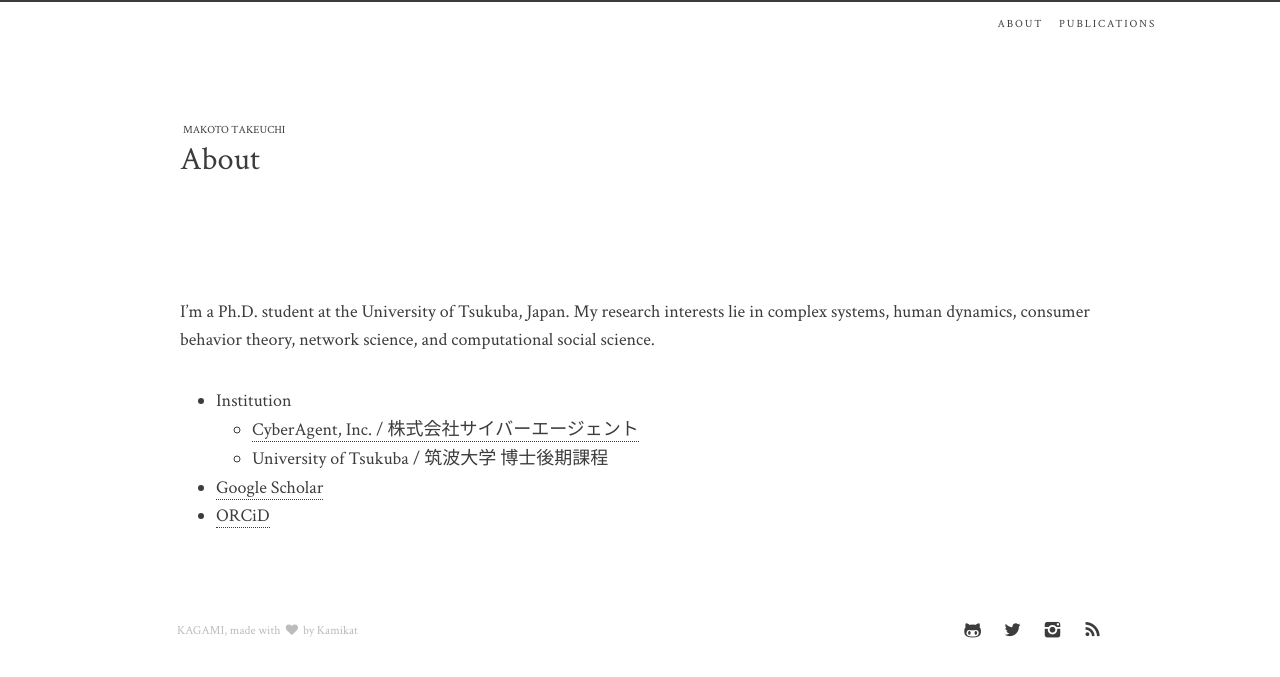
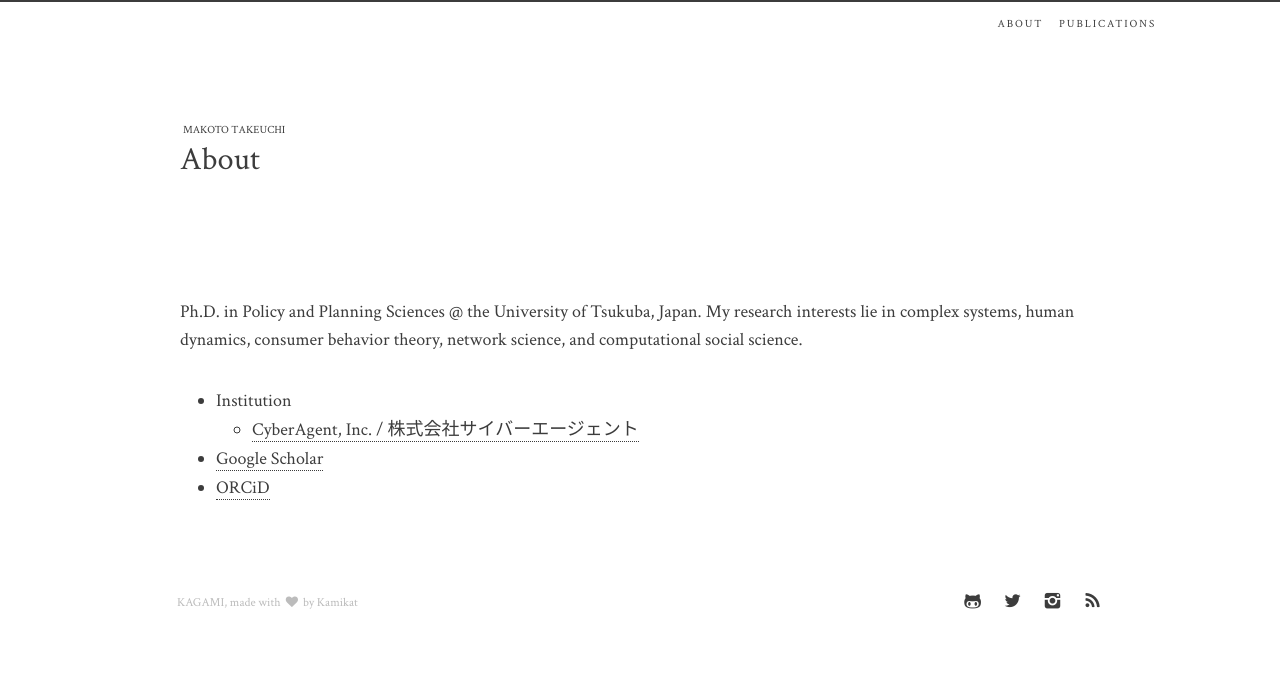
Before and after one commit to takemak0/takemak0.github.io, a Jekyll site: the page built from index.markdown, in a window 1280 px wide. Shown: the top 677 px of the page. Built offline with Jekyll 4.4.1, drawn with Linux system fonts in a browser that asks for light colours.

Commit message:
update profile

```diff
--- a/index.markdown
+++ b/index.markdown
@@ -7,10 +7,9 @@ title: About
 navbar_title: about
 ---
 
-I’m a Ph.D. student at the University of Tsukuba, Japan. My research interests lie in complex systems, human dynamics, consumer behavior theory, network science, and computational social science.
+Ph.D. in Policy and Planning Sciences @ the University of Tsukuba, Japan. My research interests lie in complex systems, human dynamics, consumer behavior theory, network science, and computational social science.
 
 - Institution
   - [CyberAgent, Inc. / 株式会社サイバーエージェント](https://www.cyberagent.co.jp/techinfo/labo/profile/id=23941)
-  - University of Tsukuba / 筑波大学 博士後期課程
 - [Google Scholar](https://scholar.google.co.jp/citations?user=f3E9uncAAAAJ)
 - [ORCiD](https://orcid.org/0000-0003-0821-388X)
```
